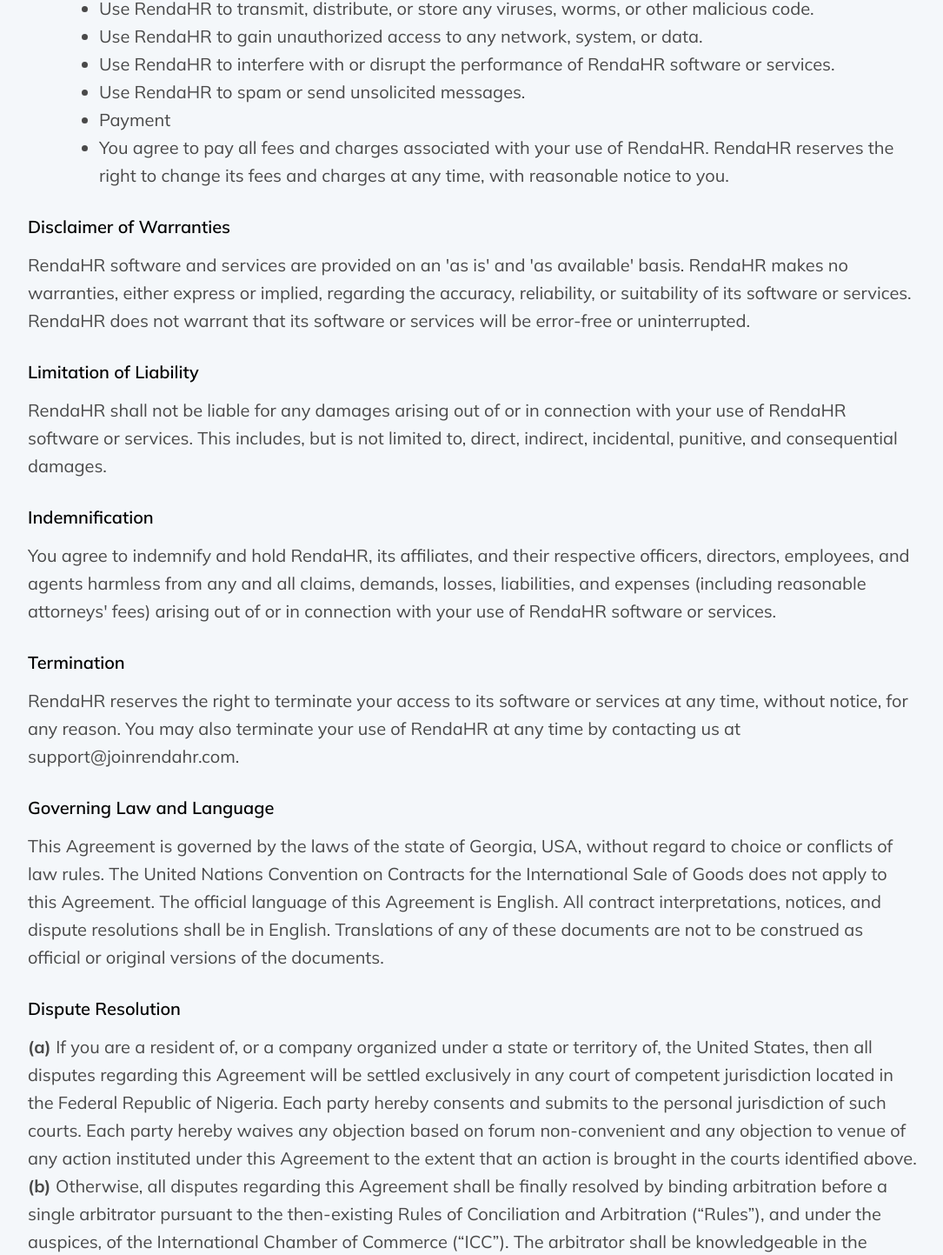
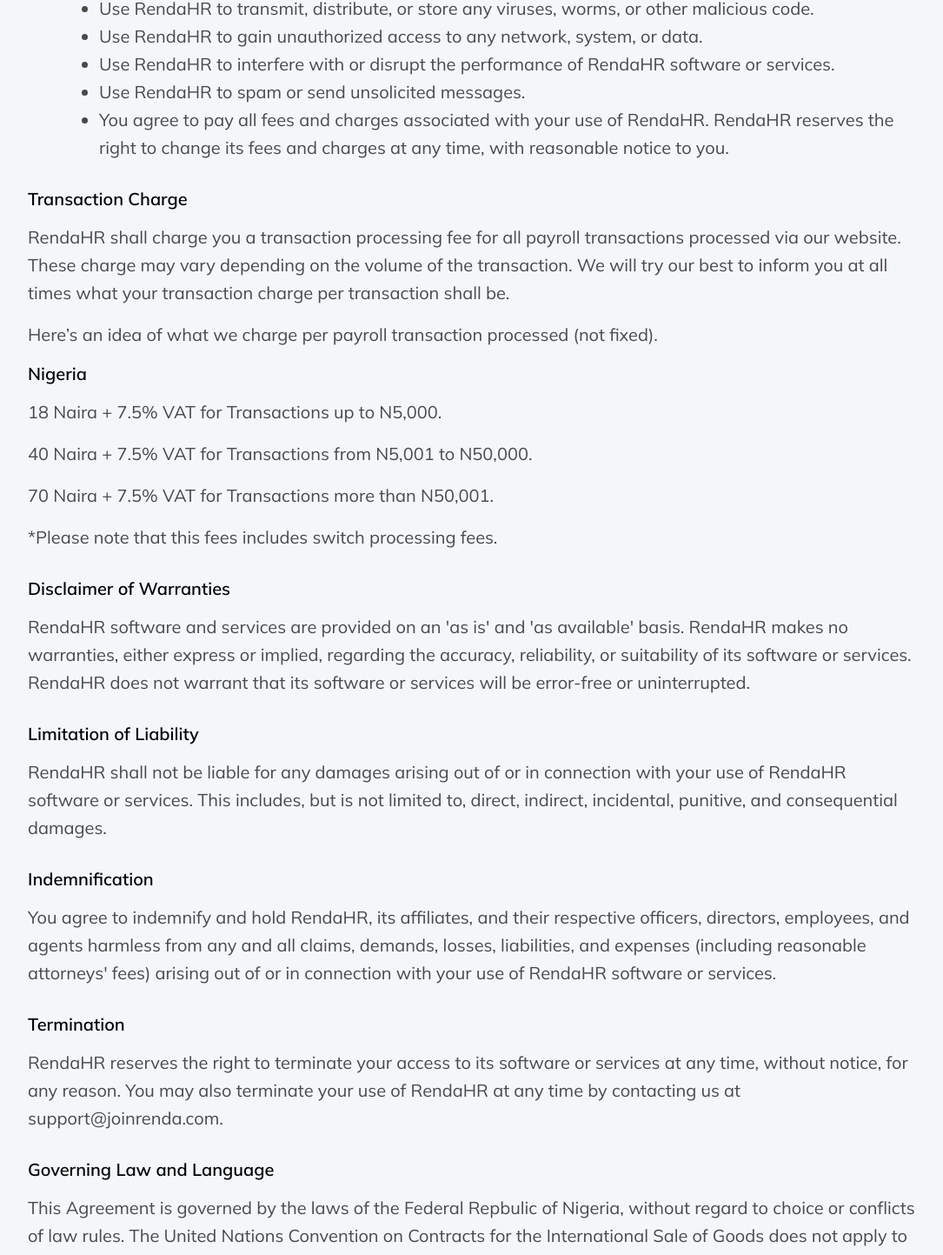
Before and after one commit to Starisblack/Renda-HR, a React (Create React App) app: page /terms-of-service in a window 1280 px wide. Shown: the part 1359-2802 px from the top of the page at 87% size, without its empty margins (96-1181 px from the left). Built offline with nearby package versions, Linux system fonts and the light colour scheme; a web font is replaced by a local one.

Commit message:
edit tos page

```diff
--- a/src/pages/TermsOfService/TermsOfService.css
+++ b/src/pages/TermsOfService/TermsOfService.css
@@ -53,6 +53,11 @@
   font-weight: 700;
 }
 
+
+.tc-transaction{
+  margin: 1rem 0;
+}
+
 @media (max-width: 631px) {
   .tc-details-container {
     padding: 5%;
--- a/src/pages/TermsOfService/TermsOfService.js
+++ b/src/pages/TermsOfService/TermsOfService.js
@@ -24,6 +24,18 @@
             <div key={term.title} style={{marginBottom: "30px"}}>
               <p className="tc-detail-title">{term.title} </p>
               <p className="tc-detail-desc">{term.desc}</p>
+              <p className="tc-detail-desc">{term.subDesc}</p>
+
+            {/* present only at Transaction charge section */}
+              <div>
+                <p className="tc-detail-title" >{term.subContent?.title}</p>
+                 <ul >
+                  {term.subContent?.content.map(content => {
+                    return <li className="tc-transaction">{content}</li>
+                  })}
+                 </ul>
+              </div>
+
 
               {term.title === "Dispute Resolution" ? (
                 <ol>
--- a/src/pages/TermsOfService/TermsOfServiceData.js
+++ b/src/pages/TermsOfService/TermsOfServiceData.js
@@ -26,9 +26,24 @@
       "Use RendaHR to gain unauthorized access to any network, system, or data.",
       "Use RendaHR to interfere with or disrupt the performance of RendaHR software or services.",
       "Use RendaHR to spam or send unsolicited messages.",
-      "Payment",
       "You agree to pay all fees and charges associated with your use of RendaHR. RendaHR reserves the right to change its fees and charges at any time, with reasonable notice to you.",
     ],
+  },
+
+  {
+    title: "Transaction Charge",
+    desc: "RendaHR shall charge you a transaction processing fee for all payroll transactions processed via our website. These charge may vary depending on the volume of the transaction. We will try our best to inform you at all times what your transaction charge per transaction shall be.",
+    subDesc:
+      "Here’s an idea of what we charge per payroll transaction processed (not fixed).",
+    subContent: {
+      title: "Nigeria",
+      content: [
+        "18 Naira + 7.5% VAT for Transactions up to N5,000.",
+        "40 Naira + 7.5% VAT for Transactions from N5,001 to N50,000.",
+        "70 Naira + 7.5% VAT for Transactions more than N50,001.",
+        "*Please note that this fees includes switch processing fees.",
+      ],
+    },
   },
 
   {
@@ -45,11 +60,11 @@
   },
   {
     title: "Termination",
-    desc: "RendaHR reserves the right to terminate your access to its software or services at any time, without notice, for any reason. You may also terminate your use of RendaHR at any time by contacting us at support@joinrendahr.com.",
+    desc: "RendaHR reserves the right to terminate your access to its software or services at any time, without notice, for any reason. You may also terminate your use of RendaHR at any time by contacting us at support@joinrenda.com.",
   },
   {
     title: "Governing Law and Language",
-    desc: "This Agreement is governed by the laws of the state of Georgia, USA, without regard to choice or conflicts of law rules. The United Nations Convention on Contracts for the International Sale of Goods does not apply to this Agreement. The official language of this Agreement is English. All contract interpretations, notices, and dispute resolutions shall be in English. Translations of any of these documents are not to be construed as official or original versions of the documents.",
+    desc: "This Agreement is governed by the laws of the Federal Repbulic of Nigeria, without regard to choice or conflicts of law rules. The United Nations Convention on Contracts for the International Sale of Goods does not apply to this Agreement. The official language of this Agreement is English. All contract interpretations, notices, and dispute resolutions shall be in English. Translations of any of these documents are not to be construed as official or original versions of the documents.",
   },
   {
     title: "Dispute Resolution",
@@ -64,6 +79,15 @@
     desc: "No action arising out of this Agreement, regardless of form, may be brought by you more than one year after the date the cause of action has accrued.",
   },
   {
+   title: "Support",
+   desc: "If support is included in your Subscription Plan, RendaHR will provide you with support as described in your Subscription Plan.RendaHR shall not access your Data unless it is necessary to provide the Service and prevent or resolve service or technical issues, or in response to your direct request in relation to customer service issues or support."
+  },
+
+  {
+    title: "SLA commitment for paid customers",
+    desc: "The following Service Level Agreements (SLA) are applicable to paid customers. Customers in Free Plans do not benefit from the below SLA."
+  },
+  {
     title: "Modifications and Ammendements",
     desc: "We modify the Service from time to time, including by adding or deleting features and functions, in an effort to improve our customer experience. We may update and change any part or all of these Terms of Service. If we update or change these Terms of Service, the updated Terms of Service will be posted at https://www.joinrenda.com/terms. We will do our best to let you know via the contact email you specify for your User Admin in your RendaHR account. The updated Terms of Service will become effective and binding on the next business day after it is posted. When we change these Terms of Service, the 'Last Modified' date above will be updated to reflect the date of the most recent version. If you do not agree with a modification to the Terms of Service, you must notify us in writing within 30 days after receiving notice of the modification. If you give us this notice, your subscription will continue to be governed by the terms and conditions of the Terms of Service prior to modification for the remainder of your current Subscription Term. Upon renewal, the revised Terms of Service will apply unless the Agreement has ended pursuant to the terms of the “SUBSCRIPTION TERM” or “TERMINATION” sections above.",
   },
```
